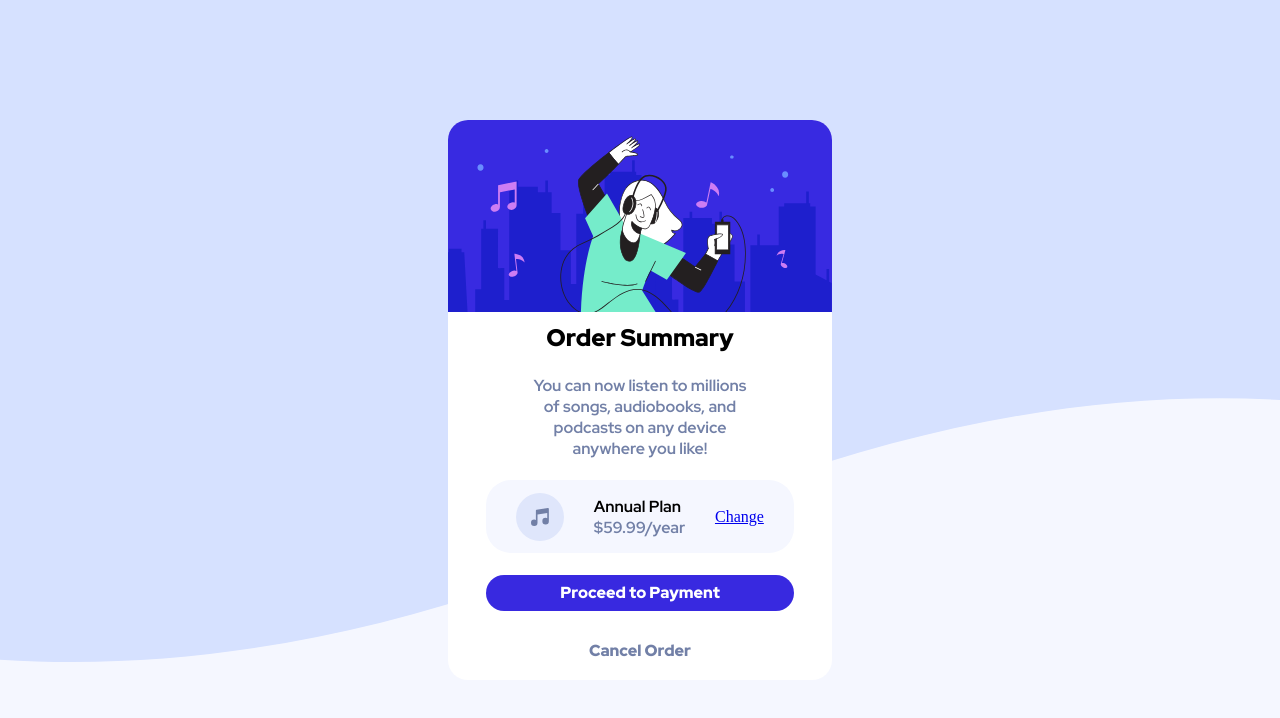
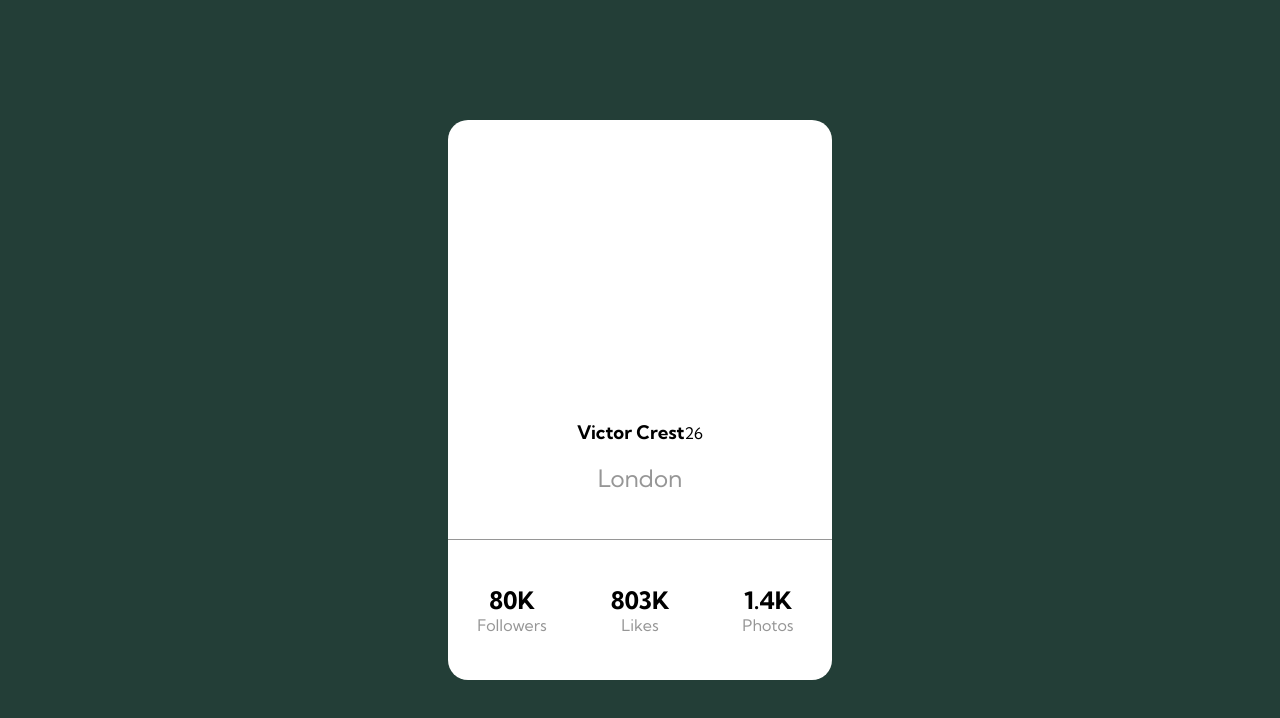
Before and after one commit to pau-develop/202207-w2ch1-pau-sanchez, a website: page components/ex3/ex3.html in a window 1280 px wide. Drawn offline with nearby package versions, Linux system fonts and the light colour scheme; files that its build step writes are made by us from their sources.

Commit message:
Created basic styiling and html layout

```diff
--- a/components/ex3/ex3.html
+++ b/components/ex3/ex3.html
@@ -4,7 +4,6 @@
     <meta charset="UTF-8" />
     <meta http-equiv="X-UA-Compatible" content="IE=edge" />
     <meta name="viewport" content="width=device-width, initial-scale=1.0" />
-    <link rel="stylesheet" href="/css/styles.css" />
     <link
       rel="shortcut icon"
       href="/components/ex3/favicon-32x32.png"
@@ -13,38 +12,37 @@
     <link rel="preconnect" href="https://fonts.googleapis.com" />
     <link rel="preconnect" href="https://fonts.gstatic.com" crossorigin />
     <link
-      href="https://fonts.googleapis.com/css2?family=Red+Hat+Display:wght@500;700;900&display=swap"
+      href="https://fonts.googleapis.com/css2?family=Kumbh+Sans:wght@400;700&display=swap"
       rel="stylesheet"
     />
+    <link rel="stylesheet" href="/css/styles.css" />
     <title>Profile card component</title>
   </head>
   <body>
-    <div class="page-wrap-ex1">
-      <card class="card-wrap-ex1">
-        <main class="card-wrap-ex1-main">
-          <div class="card-wrap-ex1-main__image-container">
-            <img src="/components/ex1/illustration-hero.svg" />
-          </div>
-          <section class="card-wrap-section">
-            <h3>Order Summary</h3>
-            <p>
-              You can now listen to millions of songs, audiobooks, and podcasts
-              on any device anywhere you like!
-            </p>
-            <div class="card-wrap-section__payment">
-              <img src="/components/ex1/icon-music.svg" />
-              <div class="card-wrap-section__annual">
-                <span>Annual Plan</span>
-                <span>$59.99/year</span>
-              </div>
-              <a href="#"><span>Change</span></a>
+    <div class="page-wrap-ex3">
+      <card class="card-wrap-ex3">
+        <main class="card-wrap-ex3-main">
+          <div class="card-wrap-ex3-main__image-container"></div>
+          <section class="card-wrap-ex3-main__top-section-container">
+            <div class="card-wrap-ex3-main__name-wrap">
+              <h3>Victor Crest</h3>
+              <span>26</span>
             </div>
-            <button class="card-wrap-section__pay-button">
-              Proceed to Payment
-            </button>
-            <button class="card-wrap-section__cancel-button">
-              Cancel Order
-            </button>
+            <span>London</span>
+          </section>
+          <section class="card-wrap-ex3-main__bot-section-container">
+            <div class="card-wrap-ex3-main__data-wrap">
+              <span>80K</span>
+              <span>Followers</span>
+            </div>
+            <div class="card-wrap-ex3-main__data-wrap">
+              <span>803K</span>
+              <span>Likes</span>
+            </div>
+            <div class="card-wrap-ex3-main__data-wrap">
+              <span>1.4K</span>
+              <span>Photos</span>
+            </div>
           </section>
         </main>
       </card>
--- a/sass/components/_ex3.scss
+++ b/sass/components/_ex3.scss
@@ -0,0 +1,90 @@
+body {
+  margin: 0;
+  box-sizing: border-box;
+}
+
+.page-wrap-ex3 {
+  height: 100vh;
+  width: 100vw;
+  display: flex;
+  justify-content: center;
+  align-items: center;
+  background-color: hsl(164, 27%, 19%);
+}
+
+.card-wrap-ex3 {
+  width: 90vw;
+  height: 80vh;
+  border-radius: 20px;
+  background-color: white;
+  @media (min-width: 1000px) {
+    width: 30vw;
+    height: 70vh;
+  }
+}
+
+.card-wrap-ex3-main {
+  display: flex;
+  flex-direction: column;
+  height: 100%;
+  &__image-container {
+    flex: 1;
+  }
+  &__top-section-container {
+    flex: 2;
+    display: flex;
+    flex-direction: column;
+    justify-content: center;
+    border-bottom: 1px solid hsl(0, 0%, 59%);
+  }
+  &__bot-section-container {
+    flex: 1;
+    display: flex;
+    align-items: center;
+  }
+  &__name-wrap {
+    display: flex;
+    flex-direction: row;
+    justify-content: center;
+  }
+  &__data-wrap {
+    flex: 1;
+    display: flex;
+    flex-direction: column;
+    justify-content: center;
+    span {
+      text-align: center;
+    }
+  }
+  &__data-wrap > span:first-child {
+    text-align: center;
+    font-family: "Kumbh Sans", sans-serif;
+    font-weight: 700;
+    font-size: 1.5rem;
+  }
+  &__data-wrap > span:last-child {
+    text-align: center;
+    font-family: "Kumbh Sans", sans-serif;
+    font-weight: 400;
+    color: hsl(0, 0%, 59%);
+  }
+  h3 {
+    margin: 0;
+    margin-top: 30%;
+    font-family: "Kumbh Sans", sans-serif;
+  }
+  &__name-wrap > span {
+    margin-top: 30%;
+    display: flex;
+    justify-content: center;
+    align-items: center;
+    font-family: "Kumbh Sans", sans-serif;
+  }
+  &__top-section-container > span {
+    margin-top: 5%;
+    text-align: center;
+    font-family: "Kumbh Sans", sans-serif;
+    color: hsl(0, 0%, 59%);
+    font-size: 1.5rem;
+  }
+}
```
